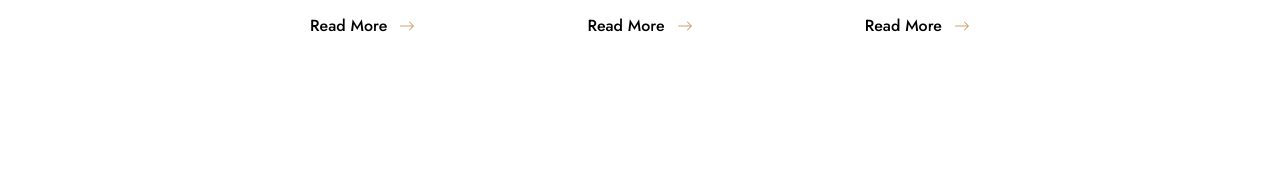
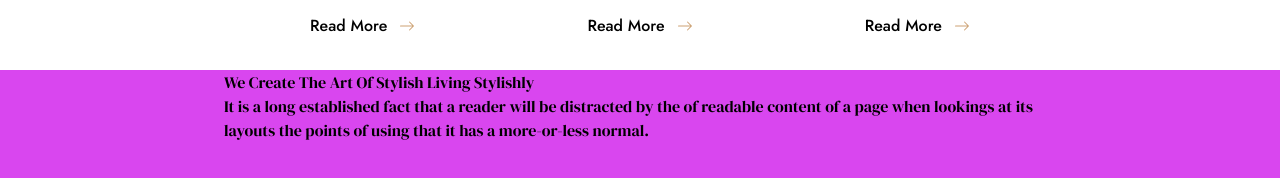
Before and after one commit to himarnoel/interior_dec, a React (Vite) app: page / in a window 1280 px wide. Shown: the part 758-936 px from the top of the page. Before the commit the page ends 816 px from the top, so only its background shows below. Built offline with nearby package versions, Linux system fonts and the light colour scheme.

Commit message:
added new component

```diff
--- a/src/App.jsx
+++ b/src/App.jsx
@@ -2,6 +2,7 @@ import React, { useState } from "react";
 import Navbar from "./Components/Navbar";
 import Herox from "./Components/Herox";
 import Actions from "./Components/Actions";
+import Info from "./Components/Info";
 
 function App() {
   const [change, setchange] = useState(false);
@@ -10,6 +11,7 @@ function App() {
       <Navbar />
       <Herox />
       <Actions />
+      <Info />
     </div>
   );
 }
--- /dev/null
+++ b/src/Components/Info.jsx
@@ -0,0 +1,20 @@
+import React from 'react'
+
+const Info = () => {
+  return (
+    <div> <div className="w-full bg-fuchsia-500 h-64 mt-3 grid  xl:px-[14rem] lg:px-[9rem] px-[1rem] ">
+    <div>
+      {" "}
+      <p>We Create The Art Of Stylish Living Stylishly</p>
+      <p>
+        It is a long established fact that a reader will be distracted by
+        the of readable content of a page when lookings at its layouts the
+        points of using that it has a more-or-less normal.
+      </p>
+    </div>
+    <img src="" alt="" />
+  </div></div>
+  )
+}
+
+export default Info
```
